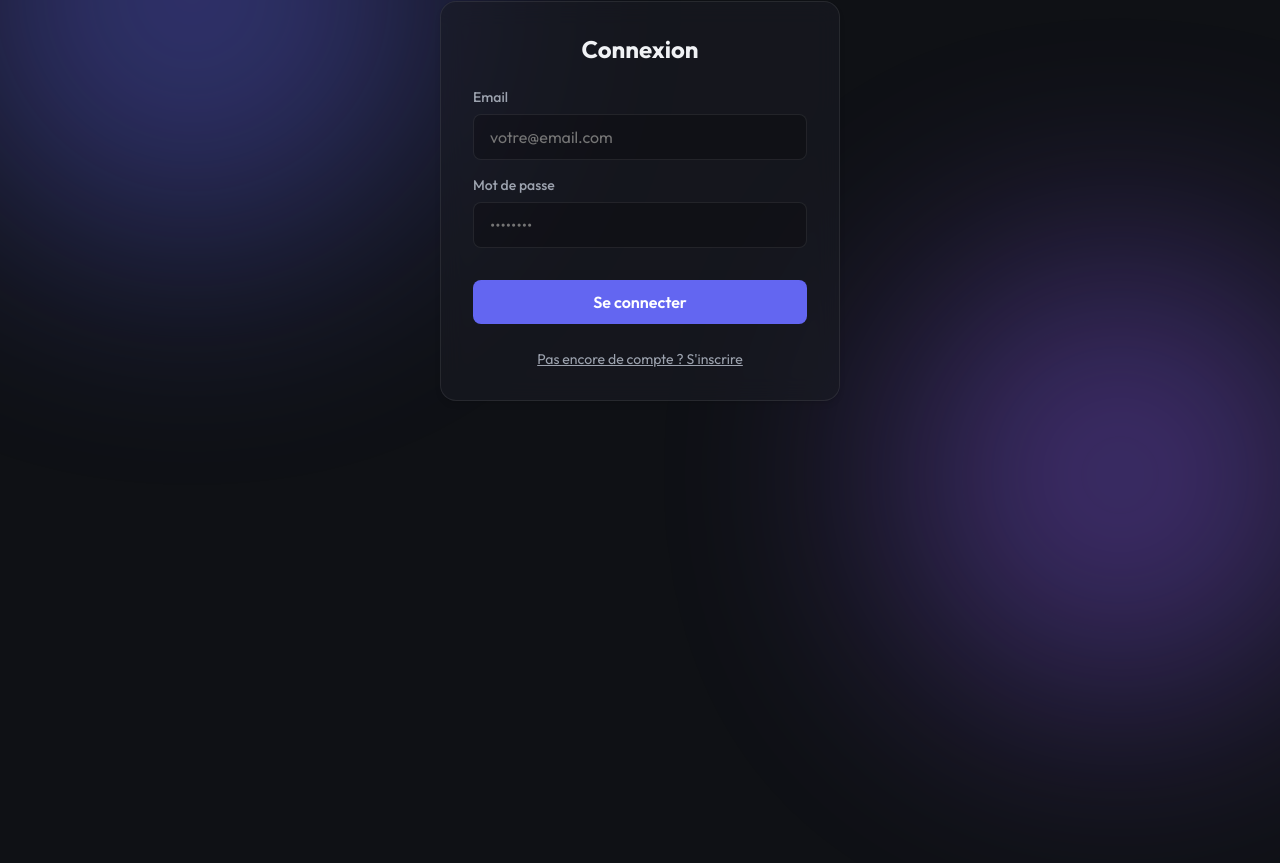
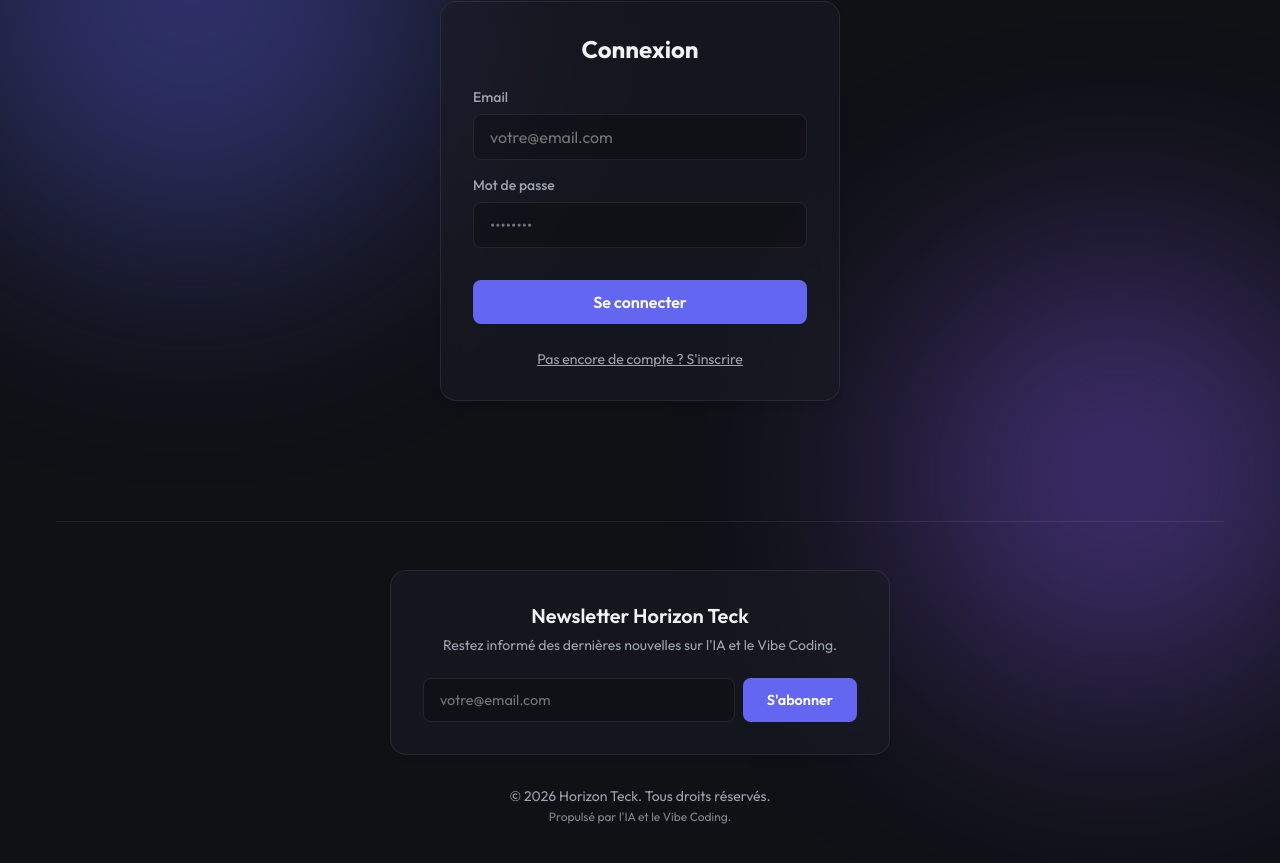
Before and after one commit to diallomld/Job_Tracker, a React (Vite) app: page / in a window 1280 px wide. Shown: the part 181-1044 px from the top of the page. Before the commit the page ends 800 px from the top, so only its background shows below. Built offline with nearby package versions, Linux system fonts and the light colour scheme; no server answers.

Commit message:
feat(ui): add footer with newsletter signup and copyright

```diff
--- a/src/App.jsx
+++ b/src/App.jsx
@@ -3,7 +3,7 @@ import { Dashboard } from './components/Dashboard';
 import { ApplicationForm } from './components/ApplicationForm';
 import { KanbanBoard } from './components/KanbanBoard';
 import { Auth } from './components/Auth';
-import { UserProfile } from './components/UserProfile';
+import { Footer } from './components/Footer';
 import { supabase } from './lib/supabase';
 import './App.css';
 
@@ -267,6 +267,7 @@ function App() {
           </>
         )}
       </main>
+      <Footer />
     </div>
   );
 }
--- /dev/null
+++ b/src/components/Footer.jsx
@@ -0,0 +1,61 @@
+import React, { useState } from 'react';
+import styles from './Footer.module.css';
+
+export function Footer() {
+    const [email, setEmail] = useState('');
+    const [subscribed, setSubscribed] = useState(false);
+    const [loading, setLoading] = useState(false);
+
+    const handleSubscribe = (e) => {
+        e.preventDefault();
+        if (!email) return;
+
+        setLoading(true);
+        // Simulation d'une API de newsletter
+        setTimeout(() => {
+            setLoading(false);
+            setSubscribed(true);
+            setEmail('');
+            setTimeout(() => setSubscribed(false), 5000);
+        }, 1000);
+    };
+
+    return (
+        <footer className={styles.footer}>
+            <div className={`glass-panel ${styles.newsletterContainer}`}>
+                <h3 className={styles.newsletterTitle}>Newsletter Horizon Teck</h3>
+                <p className={styles.newsletterSubtitle}>
+                    Restez informé des dernières nouvelles sur l'IA et le Vibe Coding.
+                </p>
+
+                <form className={styles.newsletterForm} onSubmit={handleSubscribe}>
+                    <input
+                        type="email"
+                        placeholder="votre@email.com"
+                        className={styles.newsletterInput}
+                        value={email}
+                        onChange={(e) => setEmail(e.target.value)}
+                        required
+                    />
+                    <button
+                        type="submit"
+                        className={styles.subscribeBtn}
+                        disabled={loading}
+                    >
+                        {loading ? '...' : (subscribed ? '✓' : "S'abonner")}
+                    </button>
+                </form>
+                {subscribed && (
+                    <p className={styles.successMsg}>Merci de votre inscription !</p>
+                )}
+            </div>
+
+            <div className={styles.copyright}>
+                <p>© {new Date().getFullYear()} Horizon Teck. Tous droits réservés.</p>
+                <p style={{ marginTop: '0.25rem', opacity: 0.8, fontSize: '0.75rem' }}>
+                    Propulsé par l'IA et le Vibe Coding.
+                </p>
+            </div>
+        </footer>
+    );
+}
--- /dev/null
+++ b/src/components/Footer.module.css
@@ -0,0 +1,88 @@
+.footer {
+    margin-top: 4rem;
+    padding: 3rem 2rem;
+    border-top: 1px solid var(--border-glass);
+    display: flex;
+    flex-direction: column;
+    align-items: center;
+    gap: 2rem;
+    text-align: center;
+}
+
+.newsletterContainer {
+    max-width: 500px;
+    width: 100%;
+    padding: 2rem;
+}
+
+.newsletterTitle {
+    margin-bottom: 0.5rem;
+    font-size: 1.25rem;
+    font-weight: 600;
+}
+
+.newsletterSubtitle {
+    color: var(--text-secondary);
+    font-size: 0.875rem;
+    margin-bottom: 1.5rem;
+}
+
+.newsletterForm {
+    display: flex;
+    gap: 0.5rem;
+    width: 100%;
+}
+
+.newsletterInput {
+    flex: 1;
+    background: rgba(0, 0, 0, 0.2);
+    border: 1px solid var(--border-glass);
+    border-radius: 8px;
+    padding: 0.75rem 1rem;
+    color: var(--text-primary);
+    font-size: 0.9rem;
+    transition: all var(--transition-normal);
+}
+
+.newsletterInput:focus {
+    border-color: var(--accent-primary);
+    box-shadow: 0 0 0 2px rgba(99, 102, 241, 0.2);
+}
+
+.subscribeBtn {
+    background: var(--accent-primary);
+    color: white;
+    padding: 0.75rem 1.5rem;
+    border-radius: 8px;
+    font-weight: 600;
+    font-size: 0.9rem;
+}
+
+.subscribeBtn:hover {
+    background: var(--accent-primary-hover);
+    transform: translateY(-2px);
+    box-shadow: var(--shadow-glow);
+}
+
+.subscribeBtn:disabled {
+    opacity: 0.6;
+    cursor: not-allowed;
+    transform: none;
+}
+
+.copyright {
+    color: var(--text-secondary);
+    font-size: 0.875rem;
+}
+
+.successMsg {
+    color: var(--status-accepted);
+    font-size: 0.875rem;
+    margin-top: 0.5rem;
+}
+
+@media (max-width: 600px) {
+    .newsletterForm {
+        flex-direction: column;
+    }
+}
```
